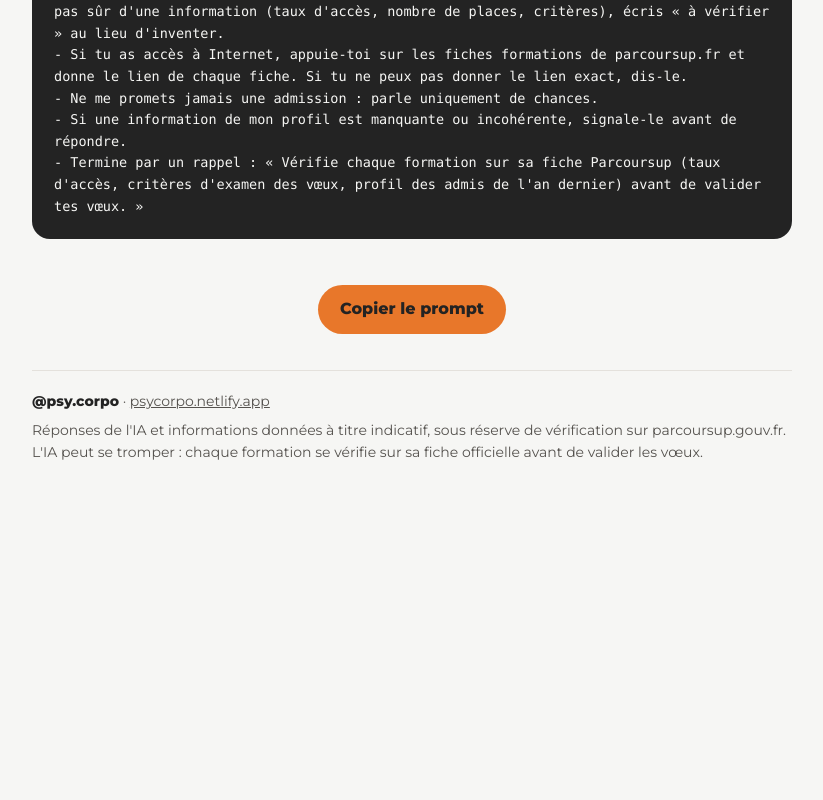
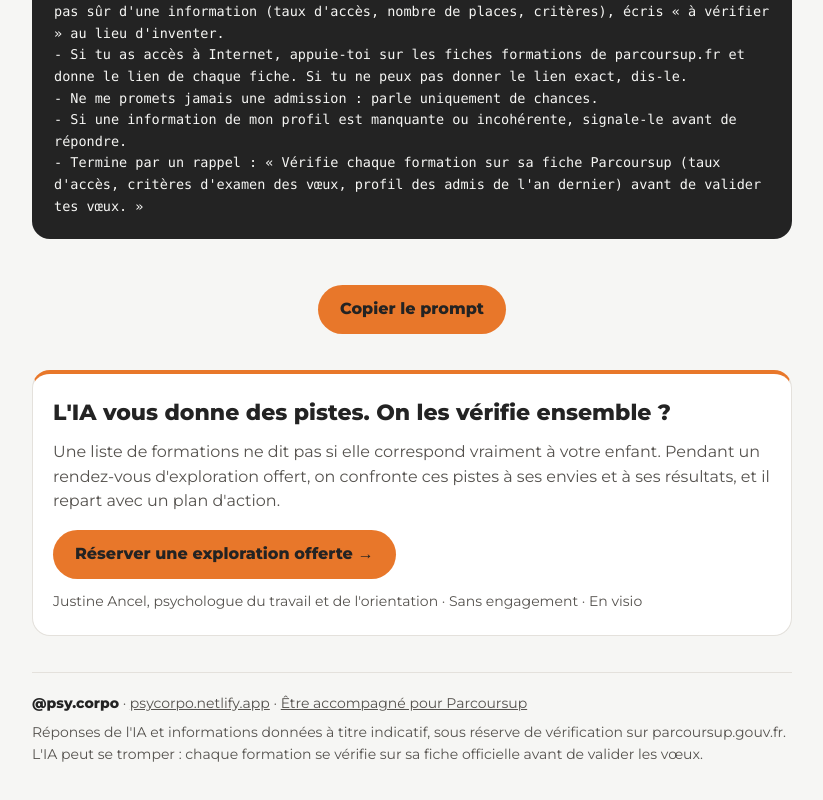
Before and after one commit to psycorpo/psycorpo-site, a plain HTML site: page prompt-parcoursup/index.html in a window 1280 px wide. Shown: the part 2805-3605 px from the top of the page, without its empty margins (228-1051 px from the left). Before the commit the page ends 3325 px from the top, so only its background shows below. Drawn offline with Linux system fonts and the light colour scheme.

Commit message:
Add files via upload

```diff
--- a/prompt-parcoursup/index.html
+++ b/prompt-parcoursup/index.html
@@ -55,6 +55,13 @@ pre { margin: 0; padding: 22px; font-family: var(--mono); font-size: 13.5px; lin
 .bottom-copy { display: flex; justify-content: center; margin-top: 16px; }
 footer { border-top: 1px solid var(--line); padding-top: 20px; display: flex; flex-direction: column; gap: 8px; font-size: 14px; color: var(--muted); }
 footer strong { color: var(--ink); }
+.rdv { background: var(--surface); border: 1px solid var(--line); border-top: 4px solid var(--accent); border-radius: 18px; padding: 22px 20px; }
+.rdv h2 { margin: 0 0 10px; }
+.rdv p { margin: 0 0 16px; color: var(--muted); }
+.rdv-btn { display: inline-block; font-weight: 800; font-size: 16px; background: var(--accent); color: #232323; text-decoration: none; border-radius: 999px; padding: 12px 22px; min-height: 44px; box-sizing: border-box; }
+.rdv-btn:hover { filter: brightness(1.05); }
+.rdv-btn:focus-visible { outline: 3px solid var(--ink); outline-offset: 3px; }
+.rdv .rdv-note { margin: 12px 0 0; font-size: 14px; }
 @media (prefers-reduced-motion: reduce) { * { transition: none !important; } }
 </style>
 </head>
@@ -157,8 +164,15 @@ Activités et engagements : [ex : bénévolat, sport, job d'été, délégué de
     <div class="bottom-copy"><button class="copy" type="button" id="copy-bottom">Copier le prompt</button></div>
   </section>
 
+  <section class="rdv" aria-labelledby="rdv-titre">
+    <h2 id="rdv-titre">L'IA vous donne des pistes. On les vérifie ensemble ?</h2>
+    <p>Une liste de formations ne dit pas si elle correspond vraiment à votre enfant. Pendant un rendez-vous d'exploration offert, on confronte ces pistes à ses envies et à ses résultats, et il repart avec un plan d'action.</p>
+    <a class="rdv-btn" href="/exploration/">Réserver une exploration offerte →</a>
+    <p class="rdv-note">Justine Ancel, psychologue du travail et de l'orientation · Sans engagement · En visio</p>
+  </section>
+
   <footer>
-    <span><strong>@psy.corpo</strong> · <a href="/" style="color:inherit">psycorpo.netlify.app</a></span>
+    <span><strong>@psy.corpo</strong> · <a href="/" style="color:inherit">psycorpo.netlify.app</a> · <a href="/exploration/" style="color:inherit">Être accompagné pour Parcoursup</a></span>
     <span>Réponses de l'IA et informations données à titre indicatif, sous réserve de vérification sur parcoursup.gouv.fr. L'IA peut se tromper : chaque formation se vérifie sur sa fiche officielle avant de valider les vœux.</span>
   </footer>
 </div>
```
